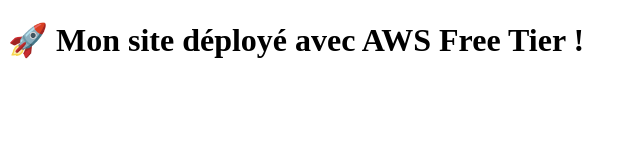
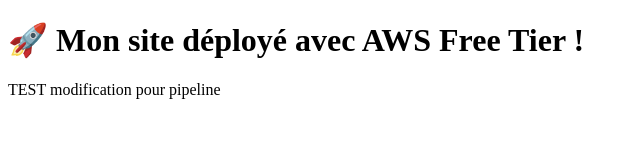
Before and after one commit to MaelJansen/lab-terraform-aws, a plain HTML site: page index.html in a window 1280 px wide. Shown: the whole page, without its empty margins (0-640 px from the left). Drawn offline with Linux system fonts and the light colour scheme.

Commit message:
Modify file index.html

```diff
--- a/index.html
+++ b/index.html
@@ -5,5 +5,6 @@
   </head>
   <body>
     <h1>🚀 Mon site déployé avec AWS Free Tier !</h1>
+    <span>TEST modification pour pipeline</span>
   </body>
 </html>
```
